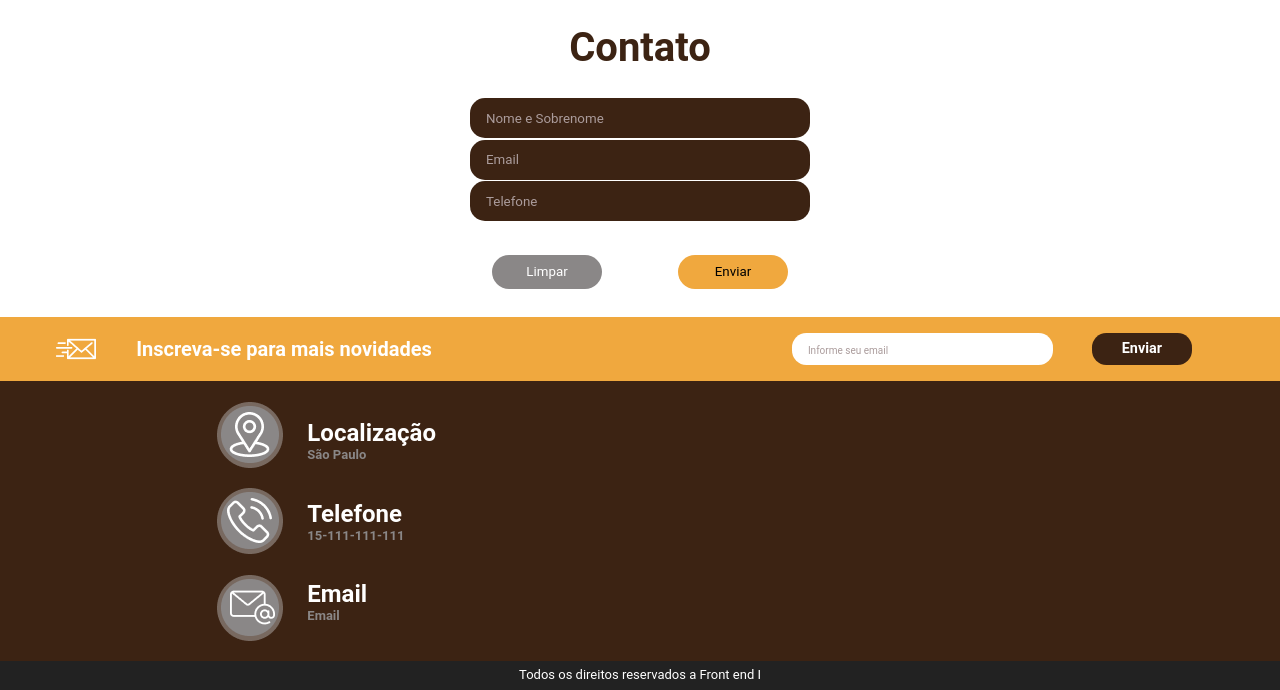
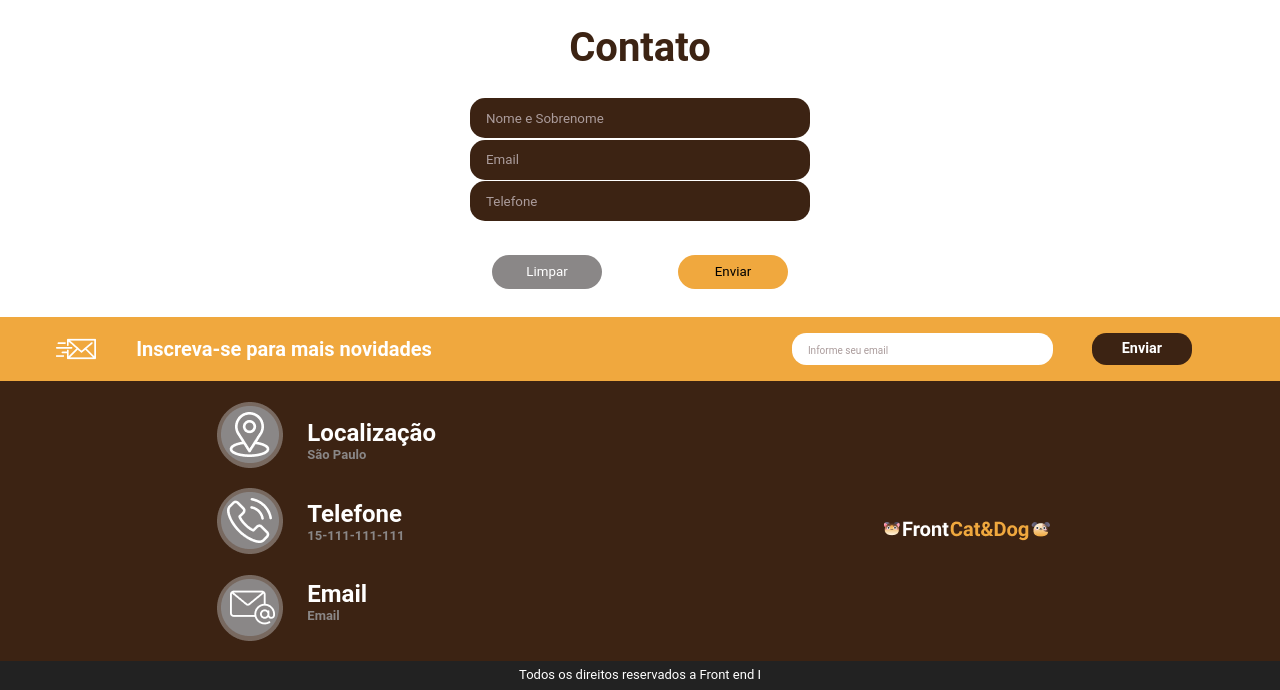
Before and after one commit to delvequi/Aula24, a plain HTML site: page index.html in a window 1280 px wide. Shown: the part 805-1495 px from the top of the page. Drawn offline with Linux system fonts and the light colour scheme; files whose address does not match are found by name.

Commit message:
corrigindo os caminhos das imagens

```diff
--- a/css/style.scss
+++ b/css/style.scss
@@ -187,7 +187,7 @@ section#comedouros{
             flex-direction: column;
         }
         div.logoFront{
-            background-image: url("./img/Logo.png");
+            background-image: url("../img/Logo.png");
             background-repeat: no-repeat;
             background-position: center;
             height: 1.5rem;
```
Also changed, not shown: css/style.css, 1 other file.
